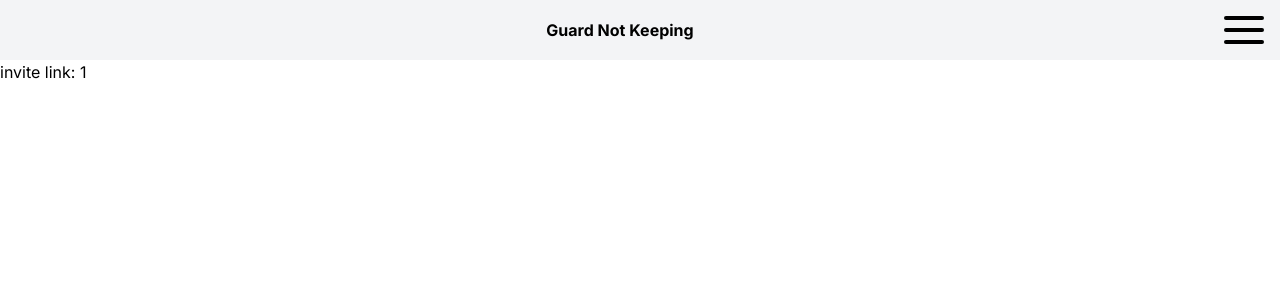
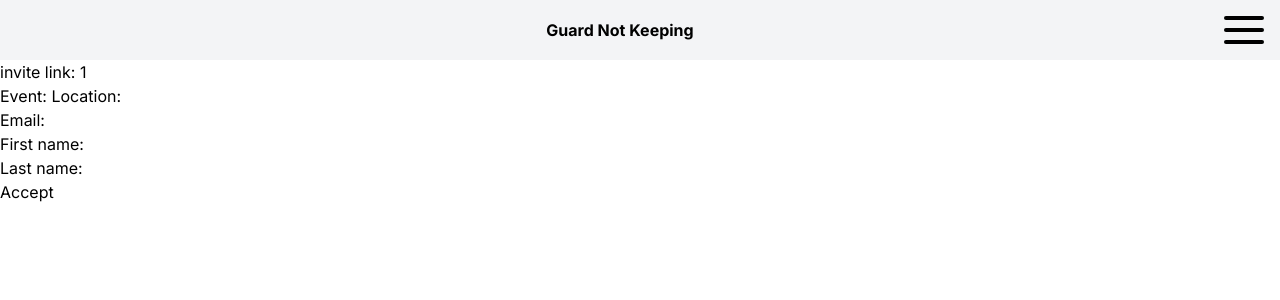
Before and after one commit to UNLV-CS-GANG/gatekeeper, a Next.js app: page /inviteLink/1 in a window 1280 px wide. Shown: the top 300 px of the page. Built offline with nearby package versions, Linux system fonts and the light colour scheme; no server answers.

Commit message:
add feature to accept an invite via inviteLink

```diff
--- a/app/inviteLink/[id]/page.tsx
+++ b/app/inviteLink/[id]/page.tsx
@@ -1,7 +1,30 @@
-export default function InviteLink({ params }: { params: { id: string } }) {
+import InviteForm from "@/components/InviteForm"
+import authFetch from "@/lib/authFetch"
+
+import { Invite } from "@prisma/client"
+
+export default async function InviteLink({ params }: { params: { id: string } }) {
+	async function postInvite(invite: Invite) {
+		'use server'
+
+		try {
+			const res = await authFetch(`${process.env.BASE_URL}/api/invite`, {
+				method: 'POST',
+				body: JSON.stringify(invite),
+			})
+
+			if (!res.ok) throw Error('Bad request')
+
+			console.log('Successful post:', await res.json());
+		} catch (err) {
+			console.error('Error:', err)
+		}
+	}
+
 	return (
 		<div>
 			invite link: { params.id }
+			<InviteForm postInvite={postInvite} eventId={params.id} />
 		</div>
 	)
 }
--- a/components/EventForm.tsx
+++ b/components/EventForm.tsx
@@ -5,13 +5,12 @@ import { Event } from '@prisma/client'
 
 type EventFormProps = {
   postEvent: (event: Event) => Promise<void>
-  userId: string | null;
+  userId: string | null
 }
 
 export default function EventForm({ postEvent, userId }: EventFormProps) {
   const { register, handleSubmit } = useForm()
 
-  const temp_inviteLink = 'www.templink.com/until/we/can/gen/ourselves'
   const temp_verifierCode = 'abc123'
 
   function onSubmit(data: FieldValues) {
@@ -20,7 +19,7 @@ export default function EventForm({ postEvent, userId }: EventFormProps) {
       location: data.location,
       accessStart: new Date(data.accessStart),
       accessEnd: new Date(data.accessEnd),
-      inviteLink: temp_inviteLink,
+      inviteLink: '',
       verifierCode: temp_verifierCode,
       hostId: userId,
     } as Event)
--- /dev/null
+++ b/components/InviteForm.tsx
@@ -0,0 +1,83 @@
+'use client'
+
+// import useLoadEvent from '@/hooks/useLoadEvent'
+
+import { Invite } from '@prisma/client'
+import { useEffect, useRef, useState } from 'react'
+import { FieldValues, useForm } from 'react-hook-form'
+import { Event } from '@prisma/client'
+import useLoadEvent from '@/hooks/useLoadEvent'
+
+type InviteFormProps = {
+	postInvite: (invite: Invite) => Promise<void>
+	eventId: string
+}
+
+export default function InviteForm({ postInvite, eventId } : InviteFormProps) {
+	const { register, handleSubmit } = useForm()
+	const [event, setEvent] = useState<Event>()
+
+	const temp_qr = 'asdfasfdasefifasjfasdf'; // update when we can gen qr codes
+
+	function onSubmit(data: FieldValues) {
+		postInvite({
+			qr: temp_qr,
+			isScanned: false,
+			email: data.email,
+			firstName: data.firstName,
+			lastName: data.lastName,
+			eventId,
+		} as Invite)
+	}
+
+	useLoadEvent((data) => { setEvent(data.event) }, eventId)
+
+	return (
+		<div>
+			<div>
+				Event: { event?.title }
+				Location: { event?.location }
+			</div>
+
+			<form
+				onSubmit={handleSubmit((data) => {
+					onSubmit(data)
+				})}
+			>
+				<div>
+					<label htmlFor='email'>Email:</label>
+					<input
+						className='text-black'
+						type='email'
+						id='email'
+						{...register('email', { required: true, maxLength: 60 })}
+					/>
+				</div>
+
+				<div>
+					<label htmlFor='firstName'>First name:</label>
+					<input
+						className='text-black'
+						type='firstName'
+						id='firstName'
+						{...register('firstName', { required: true, maxLength: 60 })}
+					/>
+				</div>
+
+				<div>
+					<label htmlFor='lastName'>Last name:</label>
+					<input
+						className='text-black'
+						type='lastName'
+						id='lastName'
+						{...register('lastName', { required: true, maxLength: 60 })}
+					/>
+				</div>
+
+				<div>
+					<button type='submit'>Accept</button>
+				</div>
+			</form>
+		</div>
+	)
+}
```
